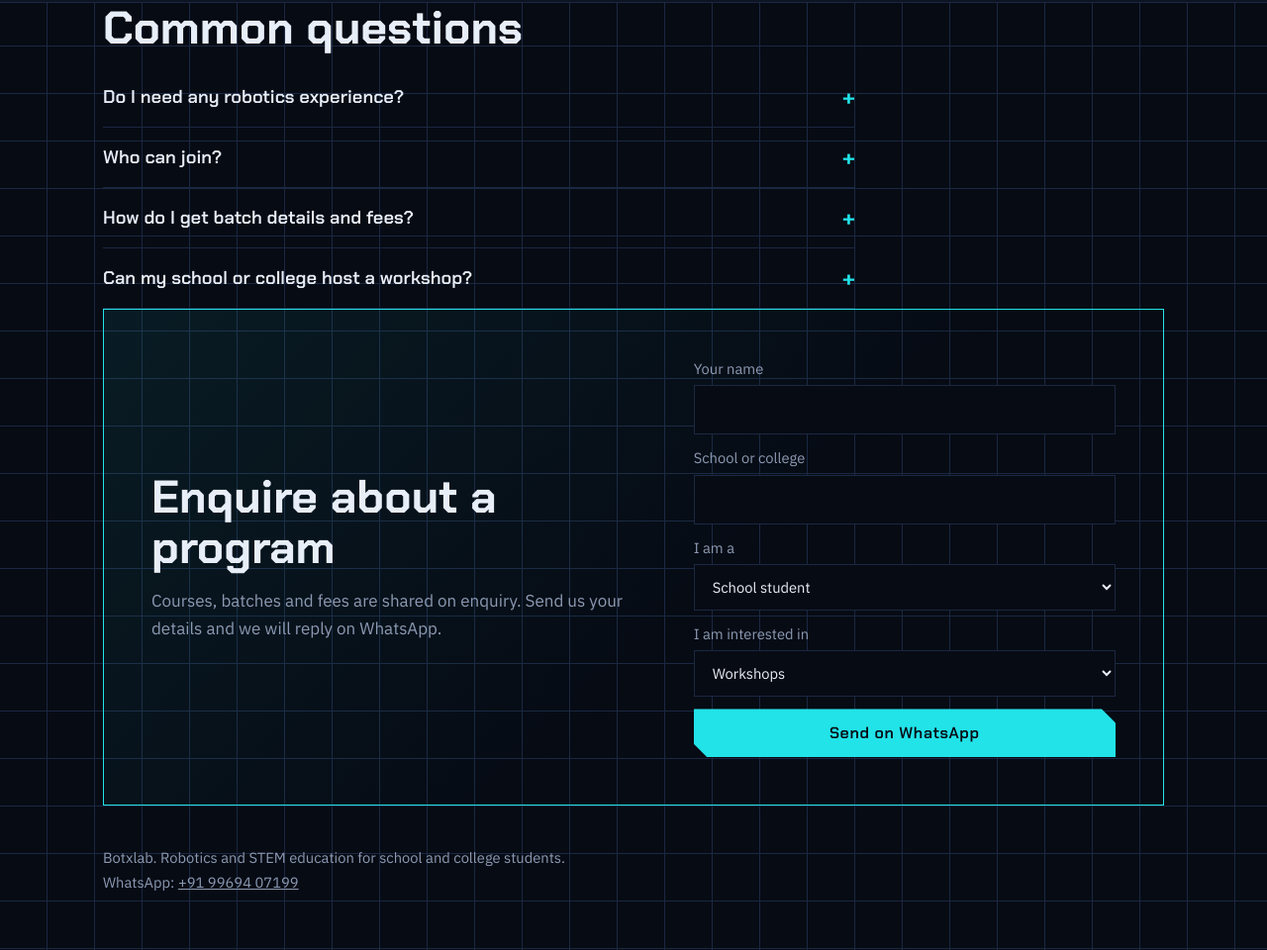
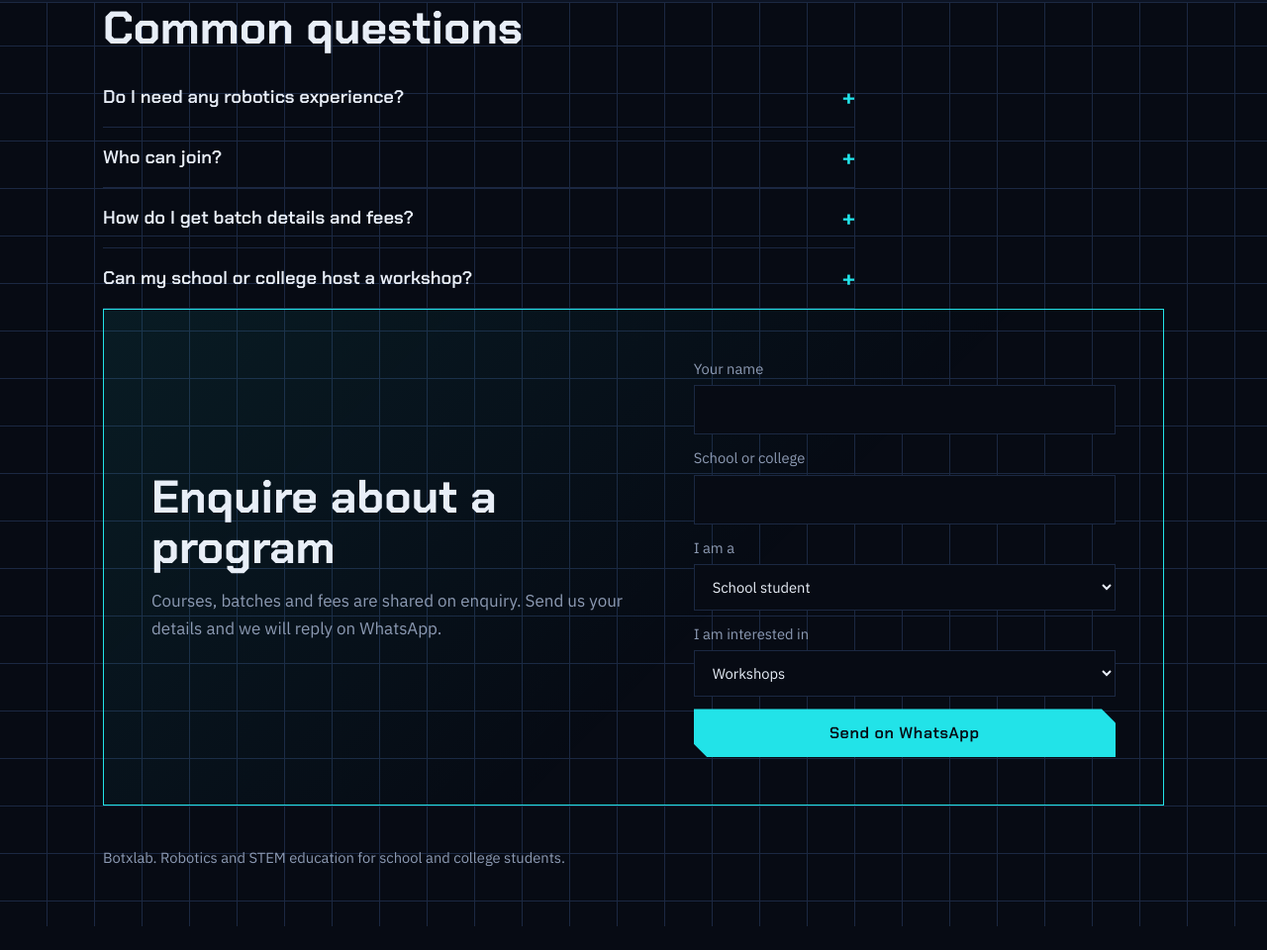
Before and after one commit to affanmukadam/botxlab-website, a plain HTML site: page index.html in a window 1280 px wide. Shown: the part 2017-2977 px from the top of the page at 99% size. After the commit the page ends 2953 px from the top, so only its background shows below. Drawn offline with Linux system fonts and the light colour scheme.

Commit message:
Update index.html

```diff
--- a/index.html
+++ b/index.html
@@ -118,7 +118,7 @@
 </a>
 
 <footer>
-  <div class="wrap">Botxlab. Robotics and STEM education for school and college students.<br>WhatsApp: <a href="https://wa.me/919969407199?text=Hi%20Botxlab%2C%20I%20want%20to%20enquire%20about%20your%20programs." target="_blank" rel="noopener">+91 99694 07199</a></div>
+  <div class="wrap">Botxlab. Robotics and STEM education for school and college students.
 </footer>
 
 <script src="js/script.js"></script>
```
